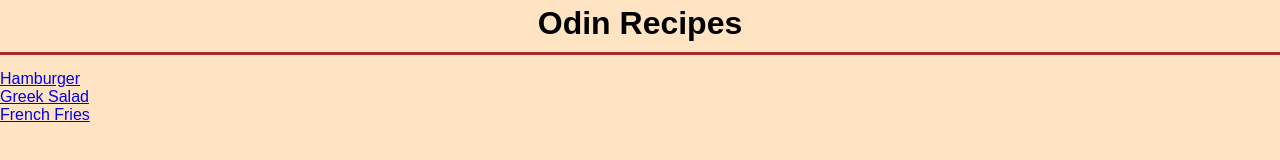
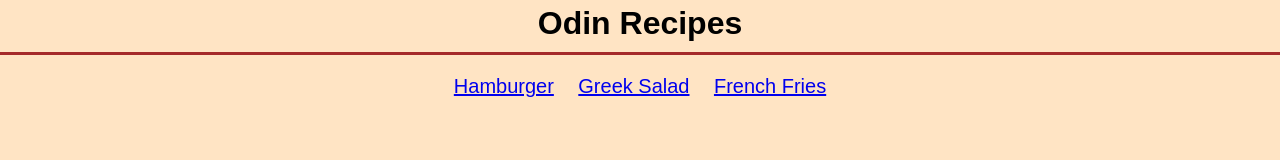
Before and after one commit to JustMrArgus/odin-recipes, a plain HTML site: page index.html in a window 1280 px wide. Drawn offline with Linux system fonts and the light colour scheme.

Commit message:
Add style to nav menu

```diff
--- a/css/style.css
+++ b/css/style.css
@@ -16,3 +16,14 @@ h1 {
     border-bottom: solid brown 3px;
     margin-bottom: 15px;
 }
+
+.nav-links {
+    list-style: none;
+    text-align: center;
+}
+
+.nav-link {
+    display: inline-block;
+    margin: 5px 10px;
+    font-size: 20px;
+}
```
